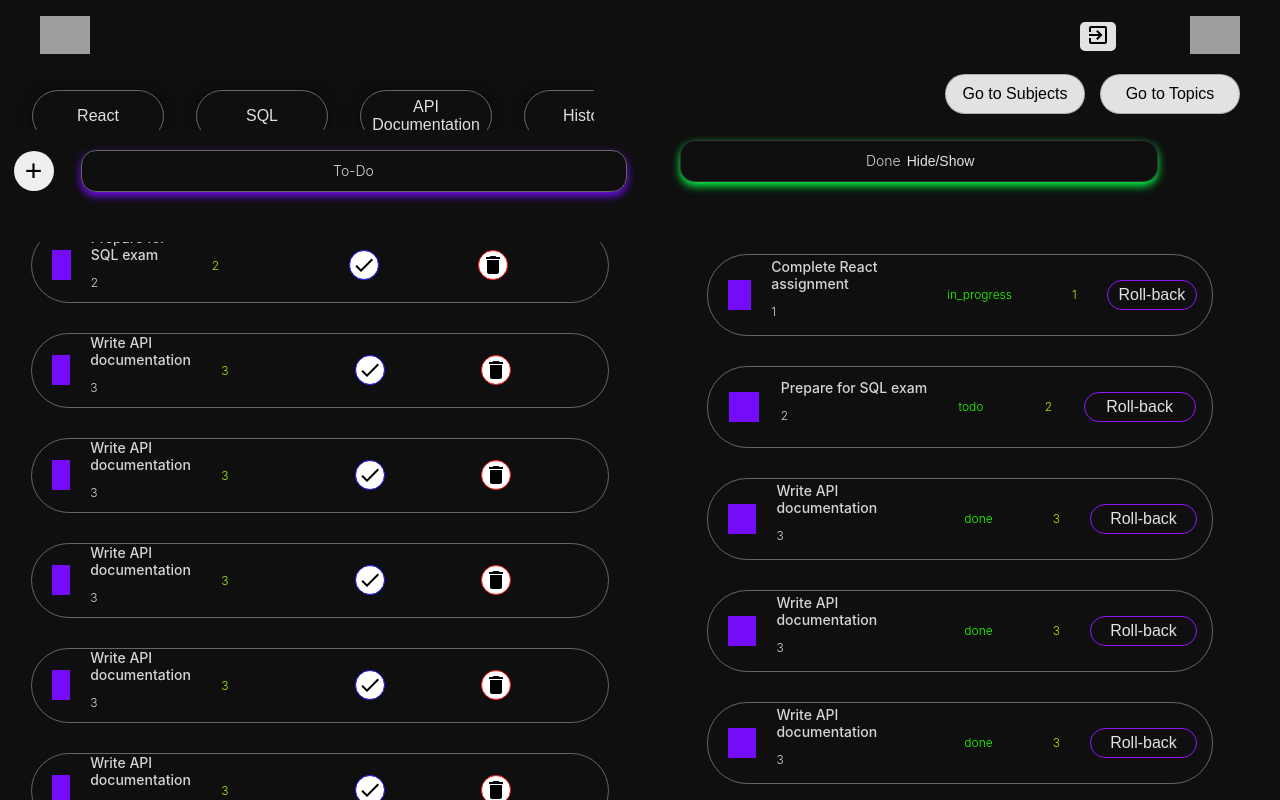
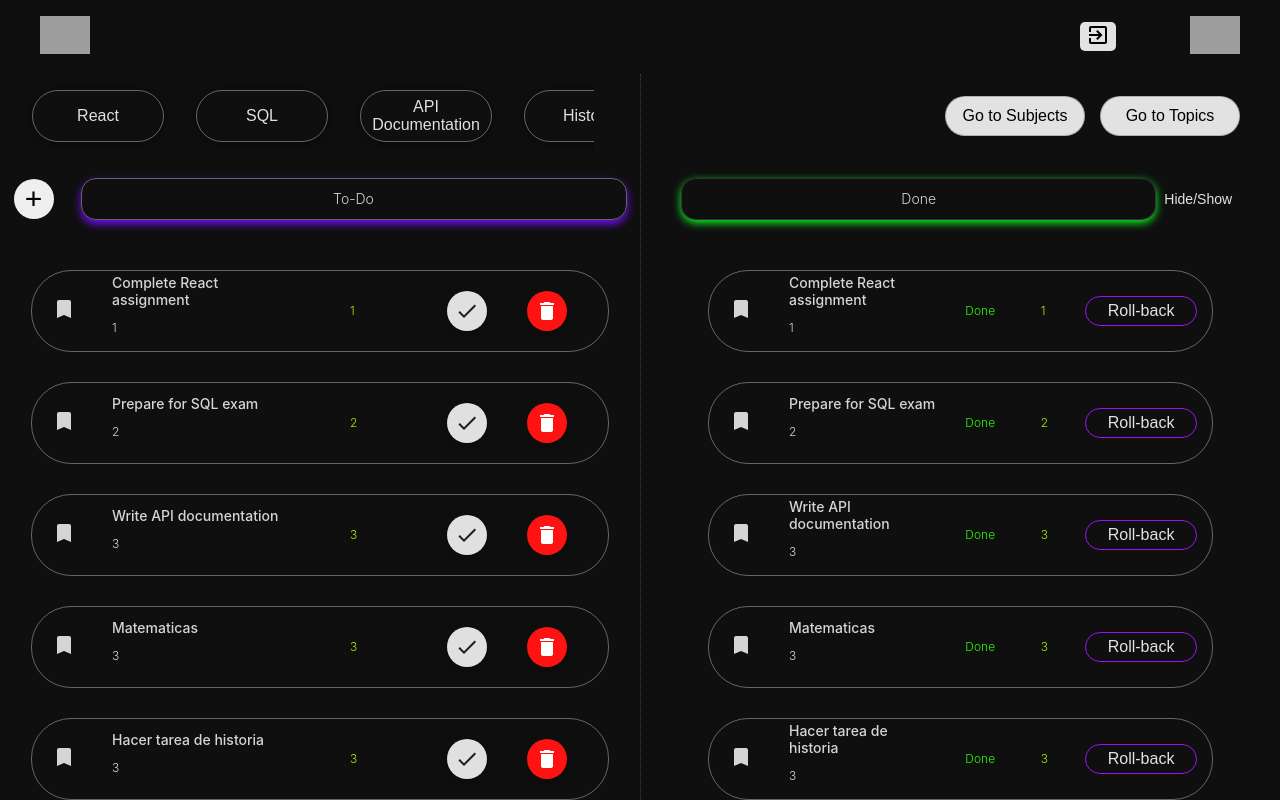
Before and after one commit to CrisD314159/mercurial_ui, a React (Vite) app: page /dashboard in a window 1280 px wide. Both pictures are taken after a click on the button "Hide/Show". Shown: the top 800 px of the page. Built offline with nearby package versions, Linux system fonts and the light colour scheme; grey boxes are pictures that could not be loaded.

Commit message:
Improved dashboard design

```diff
--- a/public/dataset.json
+++ b/public/dataset.json
@@ -35,6 +35,62 @@
       "state": "todo",
       "subject_id": 2,
       "topic_id": 2
+    },
+    {
+      "id": 3,
+      "title": "Write API documentation",
+      "description": "Document the REST API endpoints and request formats.",
+      "state": "done",
+      "subject_id": 3,
+      "topic_id": 3
+    },
+    {
+      "id": 3,
+      "title": "Matematicas",
+      "description": "Document the REST API endpoints and request formats.",
+      "state": "done",
+      "subject_id": 3,
+      "topic_id": 3
+    },
+    {
+      "id": 3,
+      "title": "Hacer tarea de historia",
+      "description": "Document the REST API endpoints and request formats.",
+      "state": "done",
+      "subject_id": 3,
+      "topic_id": 3
+    },
+    {
+      "id": 3,
+      "title": "Fabricar un vectorial",
+      "description": "Document the REST API endpoints and request formats.",
+      "state": "done",
+      "subject_id": 3,
+      "topic_id": 3
+    },
+    {
+      "id": 3,
+      "title": "Hacer tarea de calculo",
+      "description": "Document the REST API endpoints and request formats.",
+      "state": "done",
+      "subject_id": 3,
+      "topic_id": 3
+    },
+    {
+      "id": 3,
+      "title": "Repasar programacion",
+      "description": "Document the REST API endpoints and request formats.",
+      "state": "done",
+      "subject_id": 3,
+      "topic_id": 3
+    },
+    {
+      "id": 3,
+      "title": "Mirar apuntes",
+      "description": "Document the REST API endpoints and request formats.",
+      "state": "done",
+      "subject_id": 3,
+      "topic_id": 3
     },
     {
       "id": 3,
--- a/src/components/SubjectSlider/SubjectSlider.tsx
+++ b/src/components/SubjectSlider/SubjectSlider.tsx
@@ -11,7 +11,7 @@ export default function SubjectSlider(props:SliderProps){
         subjects.map((subject:Subject)=>{ // Con map se recorre el array de materias, y se renderiza cada materia según el componente subjectContainer
           return(
             <div className="subjectContainer" key={subject.id}>
-              <button className="buttonContainer"> {/** en este boton mas adelante colocaremos un evento para poder filtrar por la materia */}
+              <button className="buttonContainerSlider"> {/** en este boton mas adelante colocaremos un evento para poder filtrar por la materia */}
                 <h1 className="subjectTitle">{subject.name}</h1>
               </button>
             </div>
--- a/src/components/SubjectSlider/subjectSlider.css
+++ b/src/components/SubjectSlider/subjectSlider.css
@@ -17,7 +17,7 @@
   justify-content: center;
   height: 50px;
   margin: 1rem;
-  overflow: scroll;
+  overflow: hidden;
   border-radius: 40px;
   cursor: pointer;
   transition: all 250ms ease-in-out;
@@ -35,7 +35,7 @@
   width: 100%;
 }
 
-.buttonContainer {
+.buttonContainerSlider {
   width: 100%;
   background-color: transparent;
   border: none;
--- a/src/components/dashboard/done/Done.tsx
+++ b/src/components/dashboard/done/Done.tsx
@@ -1,5 +1,8 @@
+import { useState } from 'react'
 import { Task } from '../../types/types'
 import './done.css'
+import { NavLink } from 'react-router-dom'
+import BookmarkIcon from '@mui/icons-material/Bookmark';
 
 
 interface DoneProps {
@@ -7,37 +10,62 @@ interface DoneProps {
 }
 export default function Done(props: DoneProps) {
   const { tasks } = props
+  const [trigger, setTrigger] = useState(false)
   return (
     <div className="doneContainer"> { /** El componente Done contendrá los botones para ir a las asignaturas y topics, y las tareas
     que están marcadas como completadas */}
       <div className="doneButtonContainer">
         {/* Aquí dentro irán los botones tal cual como están en el figma*/}
-        <button className='subjectButton'>Go to Subjects</button>
-        <button className='topicButton'>Go to Topics</button>
+        <NavLink to={''}>
+          <button className='subjectButton'>Go to Subjects</button>
+        </NavLink>
+        <NavLink to={''}>
+          <button className='topicButton'>Go to Topics</button>
+        </NavLink>
+
+
 
       </div>
-      <div className='mainTitleContainer'><h1 className='doneTitle'>Done</h1>
-        <button className='hide_showButton'>Hide/Show</button>
+      <div className='mainMenuContainer'>
+        <div className='mainTitleContainer'>
+          <h1 className='doneTitle'>Done</h1>
+        </div>
+        <button className='hide_showButton' onClick={()=>{
+          setTrigger(!trigger)
+        }}>Hide/Show</button>
       </div>
-      <div className="doneTasksContainer">
+
+      {
+        trigger ?
+        <div className='mainTasksContainer'>
+            <div className="doneTasksContainer">
         {/** Aquí usando map, irán las tareas que llegan mediante las props */}
         {
           tasks.map((tasks: Task) => {
             return (
               <div className='taskContainer' key={tasks.id}>
-                <div className='iconContainer'></div>
+                <div className='iconContainer'>
+                  <BookmarkIcon/>
+                </div>
                 <div className='titleContainer'>
                   <h3 className='title'>{tasks.title}</h3>
                   <p className='subject'>{tasks.subject_id}</p>
                 </div>
-                <p className='state'>{tasks.state}</p>
-                <p className='topic'>{tasks.topic_id}</p>
+                <p className='state'>Done</p>
+                <p className='topicDone'>{tasks.topic_id}</p>
                 <button className='roll_backButton'>Roll-back</button>
               </div>
             )
           })
         }
       </div>
+
+        </div>
+      :
+      <></>
+      }
+
+
     </div>
   )
 }
--- a/src/components/dashboard/done/done.css
+++ b/src/components/dashboard/done/done.css
@@ -11,6 +11,7 @@
   display: flex;
   align-items: center;
   justify-content: right;
+  height: 84px;
 
 
 }
@@ -50,7 +51,33 @@
 .topicButton:hover{
   background-color: #e2e2e2;
   transform: translate(0, -3px);
+  animation: gradient 5s ease infinite; /* Define la animación */
+  background: linear-gradient(45deg, #f800f0b1, #fe38f8e6, #2d03d2bc, #1d0092bc); /* Define el gradiente */
+  background-size: 200% 200%; /* Asegura que el gradiente sea lo suficientemente grande */
+  color: white;
   cursor: pointer;
+}
+
+@keyframes gradient { /* Define la animación */
+	0% {
+		background-position: 0% 50%; /* Define la posición inicial del fondo */
+	}
+	50% {
+		background-position: 100% 50%; /* Define la posición final del fondo */
+	}
+	100% {
+		background-position: 0% 50%; /* Define la posición inicial del fondo, es decir, para que se poonga en bucle*/
+	}
+}
+
+
+
+.mainMenuContainer{
+  width: 100%;
+  display: flex;
+  align-items: center;
+  justify-content: space-between;
+
 }
 
 .mainTitleContainer{
@@ -58,11 +85,11 @@
   border: 1px solid #6666;
   height: 40px;
   border-radius: 15px;
-  box-shadow: 0 4px 8px #00FE47;
+  box-shadow: 0 3px 8px #0CF924;
   display: flex;
   justify-content: center;
   align-items: center;
-  margin: 26px 0;
+  margin: 20px 0;
 }
 
 .doneTitle{
@@ -88,13 +115,19 @@
 }
 
 .doneTasksContainer{
-  margin: 72px 0;
+  margin: 30px 0;
   width: 100%;
   display: flex;
   flex-direction: column;
   align-items: center;
-  justify-content: center;
-  overflow: scroll;
+  overflow-y:auto;
+  position: relative;
+  height: 100%;
+  scrollbar-width: none; /* especifica el ancho de la barra de desplazamiento */
+
+  &:-webkit-scrollbar {
+    display: none;
+  }
 }
 
 /*.taskContainer{
@@ -138,6 +171,8 @@ h3{
   font-size: 12px;
   font-weight: 300;
   color: #24FF00;
+  position: absolute;
+  left: 45%;
   margin: 0 30px;
 }
 
@@ -151,8 +186,19 @@ h3{
   border-radius: 40px;
   margin-right: 15px;
   transition: all 0.3s;
+  position: absolute;
+  right: 0;
   color: #e2e2e2;
 
+}
+
+.topicDone{
+  font-size: 12px;
+  font-weight: 300;
+  color: #a7ec04; /* especifica el color del texto */
+  margin: 0 30px;
+  position: absolute;
+  left: 60%;
 }
 
 .roll_backButton:hover{
--- a/src/components/dashboard/todo/ToDo.tsx
+++ b/src/components/dashboard/todo/ToDo.tsx
@@ -1,14 +1,20 @@
 import './todo.css'
 import DoneIcon from '@mui/icons-material/Done';
 import DeleteIcon from '@mui/icons-material/Delete';
+import BookmarkIcon from '@mui/icons-material/Bookmark';
+import SubjectSlider from '../../SubjectSlider/SubjectSlider'
+import { Subject, Task } from '../../types/types'
+import {  Fab } from '@mui/material';
+
+
 
 interface ToDoProps{
   subjects: Subject[],
   tasks: Task[]
+  createTask: ()=> void
 }
 
-import SubjectSlider from '../../SubjectSlider/SubjectSlider'
-import { Subject, Task } from '../../types/types'
+
 export default function ToDo(props: ToDoProps){
   const {subjects, tasks} = props
   return(
@@ -21,7 +27,7 @@ export default function ToDo(props: ToDoProps){
 
 
           <div className="createMenu">  {/* Contenedor de la barra de creación de tareas */}
-            <button className="createButton">+</button> {/** Este boton le añadiremos un evento el cual muestra el menu de creación */}
+            <button className="createButton" onClick={props.createTask}>+</button> {/** Este boton le añadiremos un evento el cual muestra el menu de creación */}
             <div className='mainTittleContainer'>
               <h1 className='todoTittle'>To-Do</h1>
             </div>
@@ -29,13 +35,15 @@ export default function ToDo(props: ToDoProps){
 
 
           {/* Contenedor de las tareas del usuario o la materia seleccionada */}
+          <div className='mainTasksContainer'>
             <div className="tasksContainer">
               {
                 tasks.map((task:Task)=>{ // Con map se recorre el array de tareas, y se renderiza cada tarea según el componente taskContainer
                   return (
                     <div className='taskContainer' key={task.id}> {/** Contenedor principal de cada tarea. En react, cuando usamos map
                     debemos colocar un atributo key en el elemento contenedor, esto para poder de que react lo renderize correctamente */}
-                    <div className='iconContainer'> {/** Este div contendrá el icono de la tarea */}
+                      <div className='iconContainer'>
+                        <BookmarkIcon/> {/** Este div contendrá el icono de la tarea */}
                       </div>
                       <div className='titleContainer'>
                         <h3 className='title'>{task.title}</h3> {/** Titulo de la tarea */}
@@ -43,10 +51,10 @@ export default function ToDo(props: ToDoProps){
                       </div>
                       <p className='topic'>{task.topic_id}</p> { /** Aquí luego pondremos el nombre del topic, no su id */}
                       <div className='buttonContainer'>
-                      <button className='doneButton button'> <DoneIcon/> </button> {/** Añadiremos un evento a este botón el cual permite marcar la
+                        <Fab size='small' className='doneButton button'> <DoneIcon/> </Fab> {/** Añadiremos un evento a este botón el cual permite marcar la
                          * tarea como completada
                          */}
-                      <button className='deleteButton button'> <DeleteIcon/> </button> {/** Añadiremos un evento a este botón el cual permite eliminar la tarea  */}
+                        <Fab size='small' color='error' className='deleteButton button'> <DeleteIcon/> </Fab> {/** Añadiremos un evento a este botón el cual permite eliminar la tarea  */}
                       </div>
                   </div>
                   )
@@ -54,6 +62,9 @@ export default function ToDo(props: ToDoProps){
               }
 
             </div>
+
+          </div>
+
     </div>
   )
 }
--- a/src/components/dashboard/todo/todo.css
+++ b/src/components/dashboard/todo/todo.css
@@ -5,6 +5,7 @@
   flex-direction: column; /* especifica la dirección de los elementos hijos */
   align-items: center; /* especifica la alineación de los elementos hijos */
   justify-content: center;
+  border-right: 1px dotted #3d3d3d; /* especifica el borde derecho del elemento */
 
 
 
@@ -69,26 +70,30 @@
   display: flex;
   flex-direction: column;
   align-items: center;
-  justify-content: center;
-  overflow: scroll; /*  Permite crear un scroll por si los elementos contenidos superan las dimensiones del elemento contenedor */
+  overflow-y:auto;
+  position: relative;
+  height: 100%;
+  scrollbar-width: none; /* especifica el ancho de la barra de desplazamiento */
+
+  &:-webkit-scrollbar {
+    display: none;
+  }
 }
 
 .taskContainer{
-
+  flex: 1 0 80px;
     display: flex;
     align-items: center;
-  justify-content: space-evenly;
     margin-bottom: 30px;
     width: 90%;
     border: 1px solid #666;
     border-radius: 40px;
     height: 80px;
+    position: relative;
 }
 
 .iconContainer{
-  width: 30px;
-  height: 30px;
-  background-color: #740CF9;
+  width: 40px;
   margin: 0 20px;
 
 }
@@ -97,6 +102,7 @@
   display: flex;
   flex-direction: column;
   justify-content: center;
+  width: 30%;
 }
 
 .title{
@@ -117,18 +123,21 @@ h3{
   font-weight: 300;
   color: #a7ec04; /* especifica el color del texto */
   margin: 0 30px;
+  position: absolute;
+  left: 50%;
 }
 
 .buttonContainer{
   display: flex;
   align-items: center;
   justify-content: space-evenly;
-  width: 15%;
+  width: 35%;
+  position: absolute;
+  right: 0;
 }
 
 .button{
   width: 30px;
-  background-color: white;
   display: flex;
   align-items: center;
   justify-content: center;
@@ -139,7 +148,6 @@ h3{
 }
 
 .button:hover{
-  background-color: #e2e2e2;
   transform: translate(0, -3px);
   cursor: pointer;
 }
@@ -152,3 +160,12 @@ h3{
 .deleteButton{
   border: 1px solid #FF1212;
 }
+
+.mainTasksContainer{
+  height: 900px;
+  width: 100%;
+  display: flex;
+  flex-direction: column;
+  align-items: center;
+  justify-content: center;
+}
--- a/src/main.tsx
+++ b/src/main.tsx
@@ -18,6 +18,10 @@ const theme = createTheme({
     secondary: {
       main: '#f50057',
     },
+    error:{
+      main: '#FF1212'
+    }
+
   }
 });
 const router = createBrowserRouter([
--- a/src/pages/dashboard/Dashboard.tsx
+++ b/src/pages/dashboard/Dashboard.tsx
@@ -9,6 +9,11 @@ import { useState } from "react";
 export default function Dashboard(){
   const [subjects] = useState(json.subjects)
   const [tasks] = useState(json.tasks)
+  const [create, setCreate] = useState(false)
+
+  function createTask(){
+    setCreate(!create)
+  }
   /**
    * Este componente es el proncipal del dashboard, en el se encuentran los componentes ToDo y Done
    * Aquí realizaremos la petición a la API, la cual nos retornará las tareas y asignaturas correspondientes al usuario
@@ -18,11 +23,37 @@ export default function Dashboard(){
    */
   return (
     <div>
+
+      {
+        create ?
+        <div className="createTaskContainer">
+          <div className="createTask">
+            <h1>Create Task</h1>
+            <input type="text" placeholder="Title"/>
+            <input type="text" placeholder="Description"/>
+            <input type="text" placeholder="Subject"/>
+            <input type="text" placeholder="Topic"/>
+            <button onClick={createTask}>Create</button>
+          </div>
+        </div> /** En este fragmento mas adelante irá el componenete que va a permitir crear las tareas
+         * Por el momento solo se muestra este formulario basico sin funcionalidad
+          */
+        : null
+      }
       <Header picture="https://icons.veryicon.com/png/o/miscellaneous/two-color-icon-library/user-286.png"/>
       <div className="dashboardMainContainer">
-        <ToDo subjects={subjects} tasks={tasks}/> {/**Aquí importamos el componente to do */}
+        <ToDo subjects={subjects} tasks={tasks} createTask={createTask}/> {/**Aquí importamos el componente to do
+         * Enviamos la funcion de createTask para poder que en el todo mediante un evento accionado por el
+         * boton + se muestre el formulario de creación de tareas
+         */}
         <Done tasks={tasks}/> {/** Aquí importamos el compoenente Done */}
       </div>
+
+
+
+
+
+
 
 
     </div>
--- a/src/pages/dashboard/dashboard.css
+++ b/src/pages/dashboard/dashboard.css
@@ -1,6 +1,4 @@
 .dashboardMainContainer{
   display: flex;
   justify-content: center;
-  align-items: center;
-  height: 100vh;
 }
```
Lines whose indentation alone changed are shown as unchanged.
